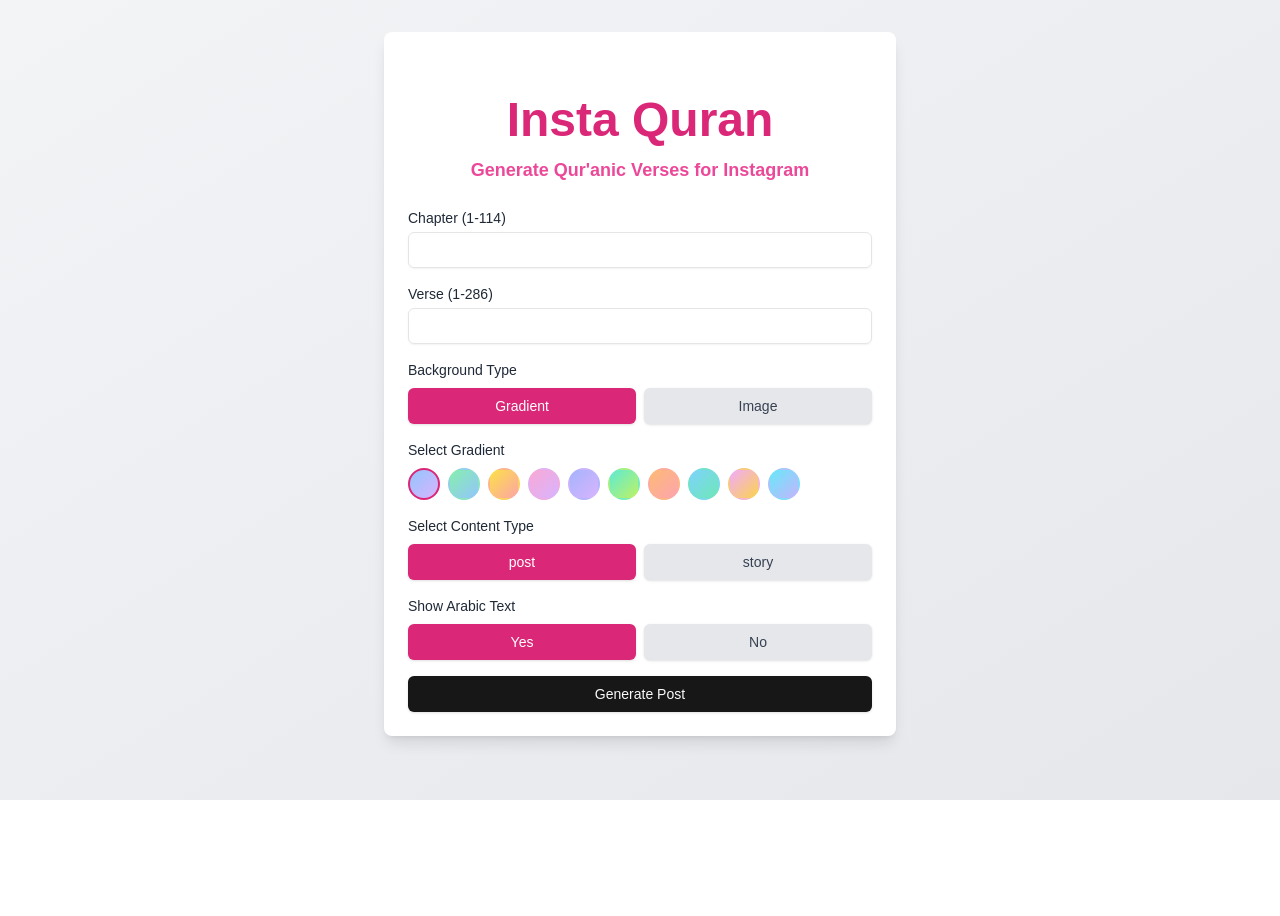
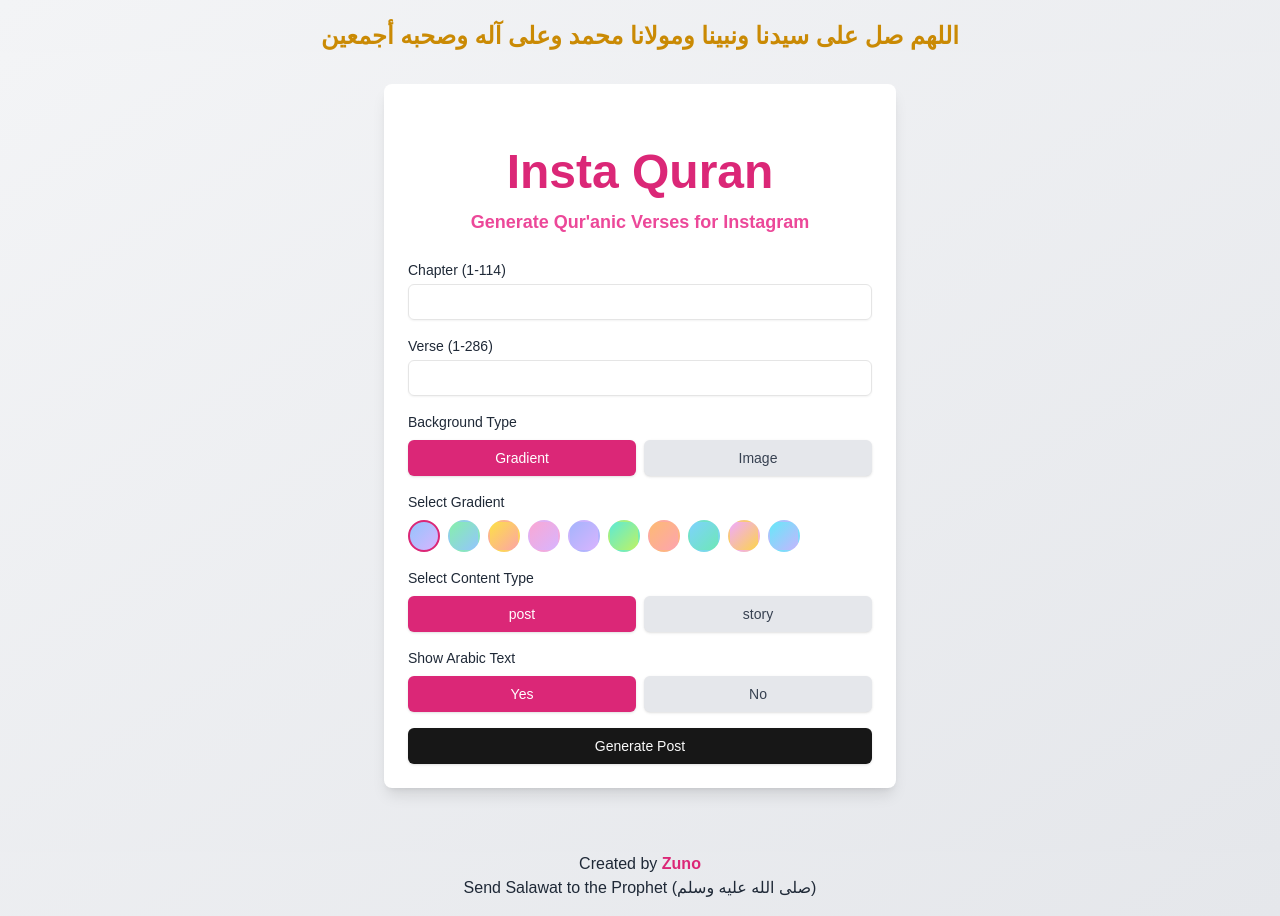
Before and after one commit to mogheess/instaquran, a Next.js app: page / in a window 1280 px wide. Before the commit the page ends 800 px from the top, so only its background shows below. Built offline with nearby package versions, Linux system fonts and the light colour scheme.

Commit message:
Update page.js
Durud and footer

```diff
--- a/app/page.js
+++ b/app/page.js
@@ -3,8 +3,20 @@
 
 export default function Home() {
   return (
-    <div>
+   <div className="bg-gradient-to-br from-gray-100 to-gray-200">
+      <p className="text-center text-2xl text-yellow-600 font-bold pt-5">
+      اللهم صل على سيدنا ونبينا ومولانا محمد وعلى آله وصحبه أجمعين
+
+      </p>
+
       <QuranVerse />
+
+      <p className="text-center text-gray-800 pb-4">
+        Created by <a href="https://x.com/mogheess_" target="_blank"> <span className="text-pink-600 font-semibold">Zuno</span> </a>
+        <br/>
+        Send Salawat to the Prophet (صلى الله عليه وسلم)
+        <br/>
+      </p>
     </div>
   );
 }
```
